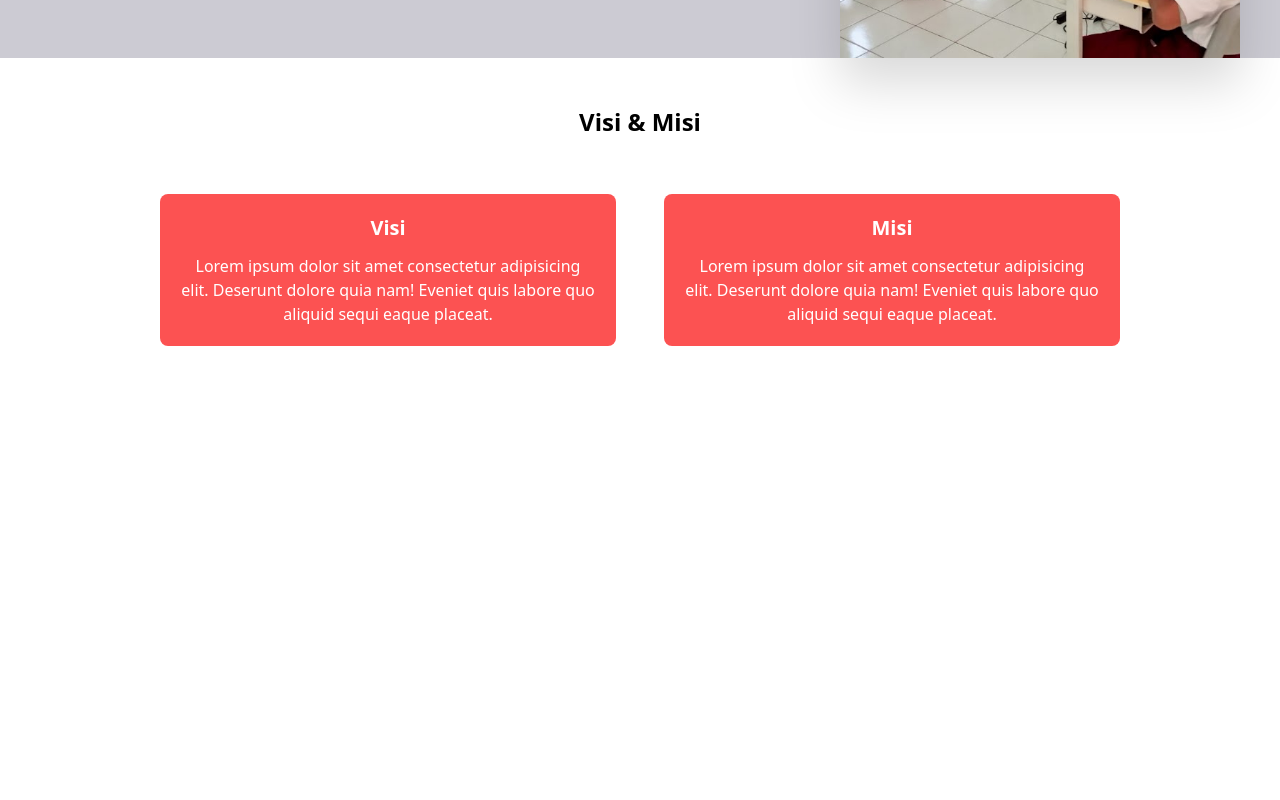
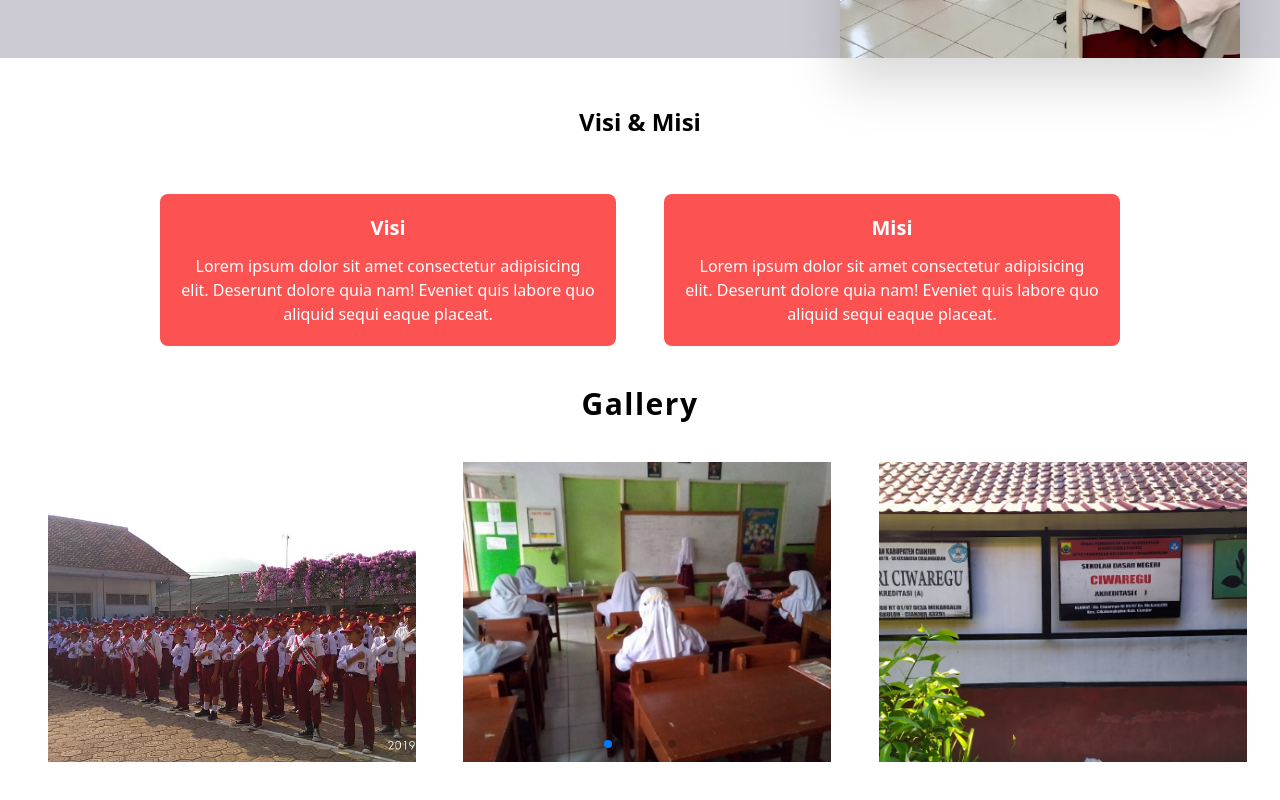
Before and after one commit to azarnuzy/sd-ciwaregu-1-fe, a Next.js app: page /LandingPage in a window 1280 px wide. Shown: the part 2602-3402 px from the top of the page. Before the commit the page ends 2988 px from the top, so only its background shows below. Built offline with nearby package versions, Linux system fonts and the light colour scheme.

Commit message:
add gallery in landingpage

```diff
--- a/package.json
+++ b/package.json
@@ -14,7 +14,8 @@
     "eslint-config-next": "13.2.3",
     "next": "13.2.3",
     "react": "18.2.0",
-    "react-dom": "18.2.0"
+    "react-dom": "18.2.0",
+    "swiper": "^9.1.1"
   },
   "devDependencies": {
     "autoprefixer": "^10.4.13",
--- /dev/null
+++ b/src/components/LandingPage/Gallery.jsx
@@ -0,0 +1,80 @@
+import React, { useEffect, useState } from 'react'
+// Import Swiper React components
+import { Swiper, SwiperSlide } from 'swiper/react'
+// Import Swiper styles
+import 'swiper/css'
+import 'swiper/css/pagination'
+import 'swiper/css/navigation'
+
+import content1 from '../../assets/images/content-1.jpg'
+import content2 from '../../assets/images/content-2.jpg'
+import content3 from '../../assets/images/content-3.jpg'
+import content4 from '../../assets/images/content-4.jpg'
+import content5 from '../../assets/images/content-5.jpg'
+import content6 from '../../assets/images/content-6.jpg'
+import content7 from '../../assets/images/content-7.jpg'
+import Image from 'next/image'
+import { Navigation, Pagination } from 'swiper'
+
+function Gallery() {
+  const albums = [
+    content1,
+    content2,
+    content3,
+    content4,
+    content5,
+    content6,
+    content7,
+  ]
+
+  const [screenWidth, setScreenWidth] = useState(0)
+
+  useEffect(() => {
+    function handleResize() {
+      setScreenWidth(window.innerWidth)
+    }
+    window.addEventListener('resize', handleResize)
+    handleResize()
+    return () => window.removeEventListener('resize', handleResize)
+  }, [])
+
+  const getDevice = () => {
+    if (screenWidth < 728) {
+      return 1
+    } else if (screenWidth < 1280) {
+      return 2
+    } else {
+      return 3
+    }
+  }
+  return (
+    <div className='w-full max-w-7xl md:px-8 mb-10 gap-10 justify-center md:mx-auto flex flex-col'>
+      <h2 className='text-center font-bold text-3xl tracking-wider'>Gallery</h2>
+      <div>
+        <Swiper
+          slidesPerView={getDevice()}
+          spaceBetween={30}
+          pagination={{
+            clickable: true,
+          }}
+          modules={[Pagination, Navigation]}
+          className='mySwiper'
+        >
+          {albums.map((item, i) => {
+            return (
+              <SwiperSlide key={i}>
+                <Image
+                  src={item}
+                  alt='gallery'
+                  className='object-cover rounded-xl  max-w-[400px] max-h-[300px] w-full px-8 md:px-4 md:w-[50vw] h-[40vh] md:h-[40vh]'
+                />
+              </SwiperSlide>
+            )
+          })}
+        </Swiper>
+      </div>
+    </div>
+  )
+}
+
+export default Gallery
--- a/src/components/LandingPage/Ppdb.jsx
+++ b/src/components/LandingPage/Ppdb.jsx
@@ -4,7 +4,7 @@ import content6 from '../../assets/images/content-6.jpg'
 
 function Ppdb() {
   return (
-    <div className='w-full max-w-7xl bg-[#CCCBD3]'>
+    <div className='w-full  bg-[#CCCBD3]'>
       <div className='w-full flex flex-col md:pt-0 pt-10 md:flex-row md:pl-10 lg:pr-10'>
         <div className='w-full pb-10 md:pb-0 md:w-2/3 flex flex-col gap-4 justify-center px-[5vw]'>
           <h2 className='font-extralight text-2xl'>
--- a/src/pages/LandingPage/index.jsx
+++ b/src/pages/LandingPage/index.jsx
@@ -1,4 +1,5 @@
 import About from '@/components/LandingPage/About'
+import Gallery from '@/components/LandingPage/Gallery'
 import HeaderComponent from '@/components/LandingPage/HeaderComponent'
 import Ppdb from '@/components/LandingPage/Ppdb'
 import Program from '@/components/LandingPage/Program'
@@ -16,6 +17,7 @@ export default function LandingPage() {
       <Program />
       <Ppdb />
       <VisiMisi />
+      <Gallery />
     </>
   )
 }
```
Also changed, not shown: 1 other file (tests, documents, lock files or other folders).
